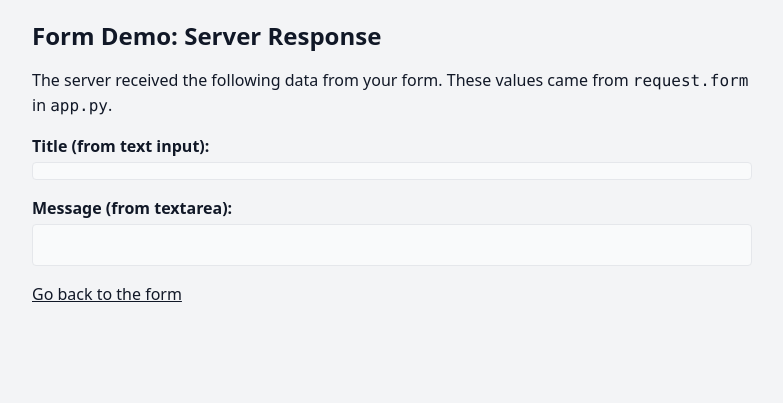
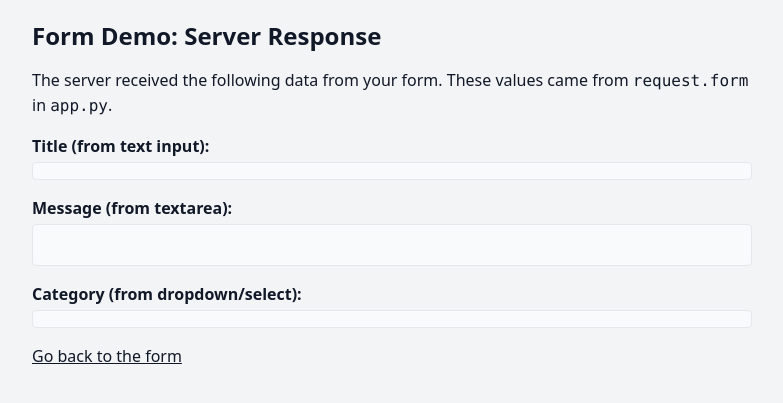
Before and after one commit to bmackenty/25-26-9th-grade, a Flask app: template solution_template_project_one/templates/form_demo_result.html in a window 1280 px wide. Shown: the part 297-700 px from the top of the page, without its empty margins (248-1031 px from the left). Run offline with Flask 2, Linux system fonts and the light colour scheme; the template is opened without the code that fills it, so the values that code supplies are empty; some libraries are stand-ins or nearby versions.

Commit message:
clarified form stuff

```diff
--- a/solution_template_project_one/templates/form_demo_result.html
+++ b/solution_template_project_one/templates/form_demo_result.html
@@ -24,6 +24,18 @@
     </pre>
   </div>
 
+  <div class="mb-4">
+    <h2 class="font-semibold mb-1">Category (from dropdown/select):</h2>
+    <!--
+      This shows the value that was selected from the dropdown.
+      It comes from the "value" attribute of the chosen <option>
+      category_from_form is passed in from app.py
+    -->
+    <p class="border rounded p-2 bg-gray-50">
+      {{ category_from_form }}
+    </p>
+  </div>
+
   <a href="{{ url_for('form_demo') }}" class="underline">
     Go back to the form
   </a>
```
Also changed, not shown: solution_template_project_one/app.py (+7 -1 lines), solution_template_project_one/templates/form_demo.html (+31 -0 lines).
